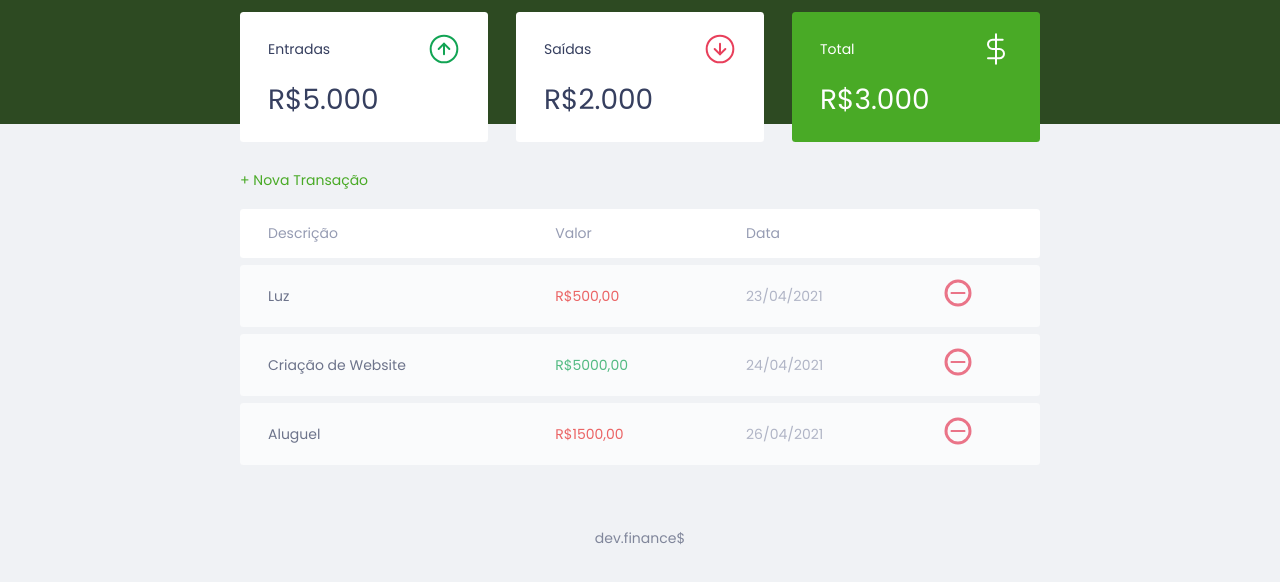
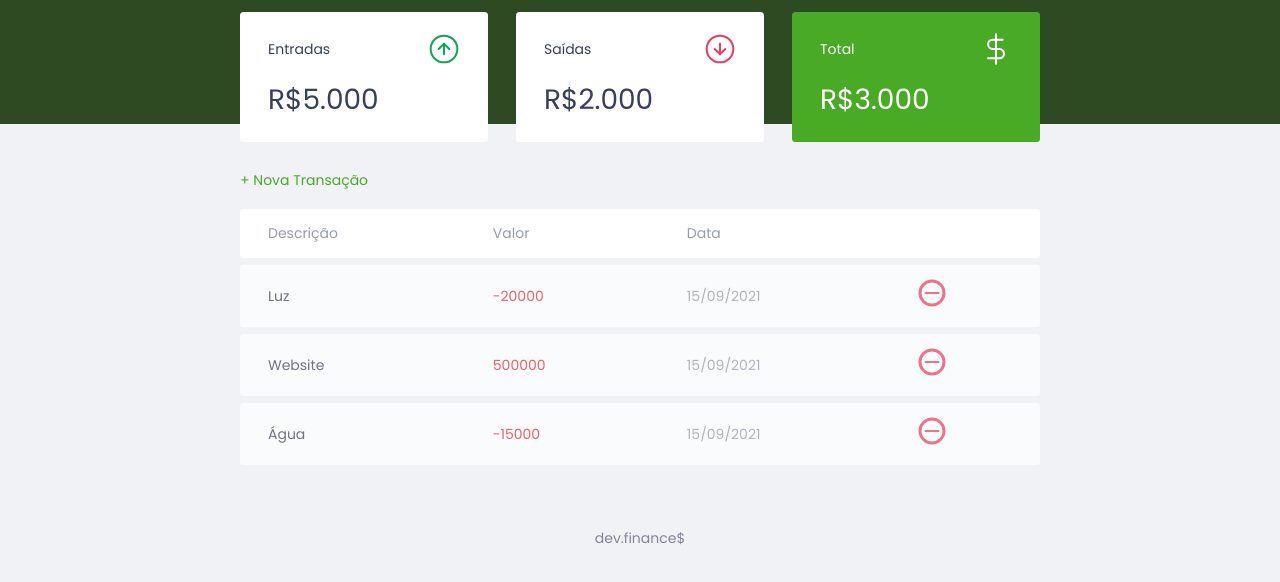
Before and after one commit to YagoFGomes/dev-finances, a plain HTML site: page index.html in a window 1280 px wide. Shown: the part 74-656 px from the top of the page. Drawn offline with Linux system fonts and the light colour scheme.

Commit message:
implementando o javascrip para adicionar elementos automaticamente

```diff
--- a/index.html
+++ b/index.html
@@ -56,24 +56,7 @@
                     </tr>
                 </thead>
                 <tbody>
-                    <tr>
-                        <td class='description'>Luz</td>
-                        <td class="expense">R$500,00</td>
-                        <td class='date'>23/04/2021</td>
-                        <td><img src="./assets/minus.svg" alt="Remover Transação"></td>
-                    </tr>
-                    <tr>
-                        <td class='description'>Criação de Website</td>
-                        <td class='income'>R$5000,00</td>
-                        <td class='date'>24/04/2021</td>
-                        <td><img src="./assets/minus.svg" alt="Remover Transação"></td>
-                    </tr>
-                    <tr>
-                        <td class='description'>Aluguel</td>
-                        <td class="expense">R$1500,00</td>
-                        <td class='date'>26/04/2021</td>
-                        <td><img src="./assets/minus.svg" alt="Remover Transação"></td>
-                    </tr>
+
                 </tbody>
             </table>
         </section>
--- a/script.js
+++ b/script.js
@@ -1,13 +1,76 @@
 const modal = {
-    open(){
+    open() {
         //abrir modal
         //add a classe active modal
         document.querySelector('.modal-overlay').classList.add('active')
     },
-    close(){
+    close() {
         //fechar o modal
         //remover a class active modal
         document.querySelector('.modal-overlay').classList.remove('active')
     }
 
+    // pesquisar function "toggle"
+
 }
+
+const transations = [{
+        id: 1,
+        description: 'Luz',
+        amount: -20000,
+        date: '15/09/2021'
+    },
+    {
+        id: 2,
+        description: 'Website',
+        amount: 500000,
+        date: '15/09/2021'
+    },
+    {
+        id: 3,
+        description: 'Água',
+        amount: -15000,
+        date: '15/09/2021'
+    }
+]
+
+const Transations = {
+    incomes() {
+        //somar entradas
+    },
+    expenses() {
+        //somar saídas
+    },
+    total() {
+        //somar total
+    }
+}
+
+const DOM = {
+    transationsContainer: document.querySelector('#data-table tbody'),
+    addTransaction(transation, index){
+        const tr = document.createElement('tr')
+        tr.innerHTML = DOM.innerHTMLTransaction(transation)
+
+        DOM.transationsContainer.appendChild(tr)
+    },
+    innerHTMLTransaction(transation) {
+
+        const CSSclass= transation.amount > 0 ? "income" : "expense"
+
+        const html = `
+
+            <td class='description'>${transation.description}</td>
+            <td class="expense">${transation.amount}</td>
+            <td class='date'>${transation.date}</td>
+            <td>
+                <img src="./assets/minus.svg" alt="Remover Transação">
+            </td>
+
+        `
+        return html
+    }
+}
+transations.forEach(function(transation){
+    DOM.addTransaction(transation)
+})
```
